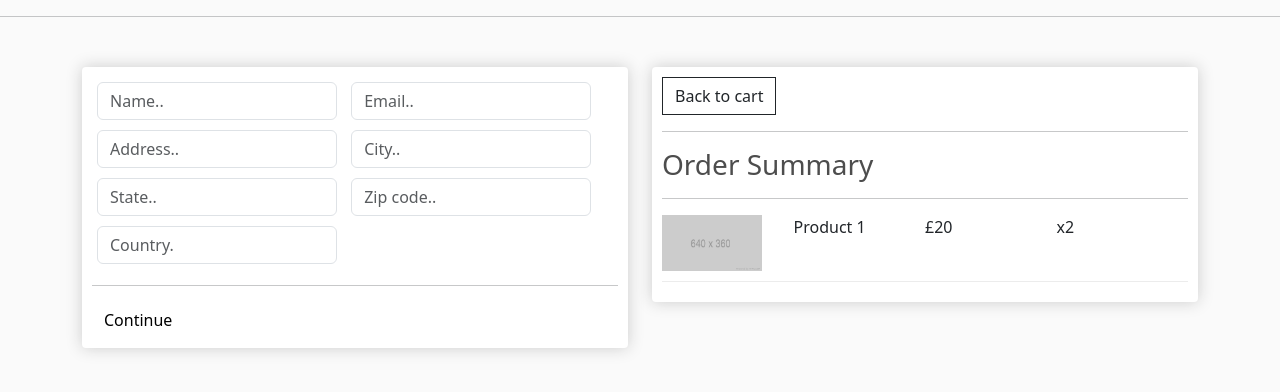
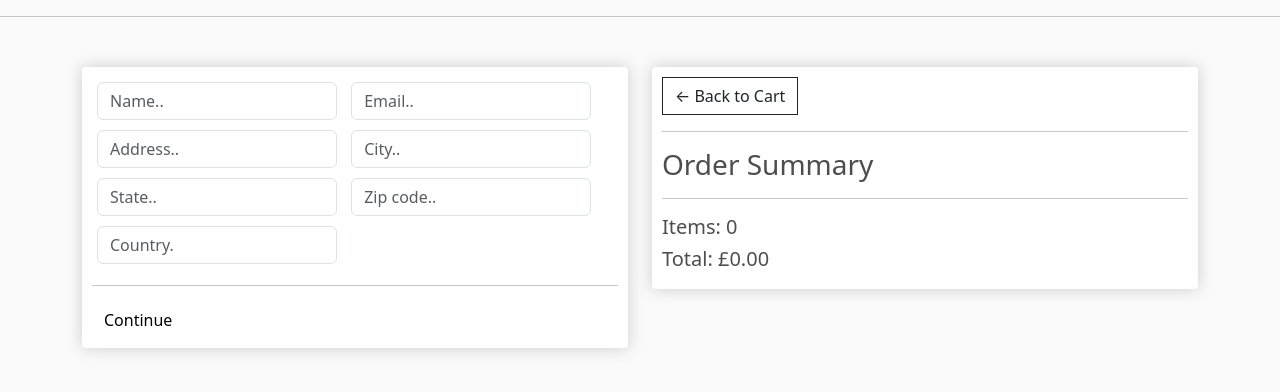
Before and after one commit to itzrossyo/DjangoEcommerceSite, a Django app: page /checkout/ in a window 1280 px wide. Shown: the part 57-449 px from the top of the page. Run offline with Django 5.2, Linux system fonts and the light colour scheme.

Commit message:
able to now see and render out to checkout with correct information what was in the cart

```diff
--- a/ecommerce/store/templates/store/Cart.html
+++ b/ecommerce/store/templates/store/Cart.html
@@ -11,8 +11,8 @@
 				<br>
 				<table class="table">
 					<tr>
-						<th><h5>Items: <strong>2</strong></h5></th>
-						<th><h5>Total:<strong> £32</strong></h5></th>
+						<th><h5>Items: <strong>{{order.get_cart_items}}</strong></h5></th>
+						<th><h5>Total:<strong>£{{order.get_cart_total|floatformat:2}}</strong></h5></th>
 						<th>
 							<a  style="float:right; margin:5px;" class="btn btn-success" href="{% url 'checkout' %}">Checkout</a>
 						</th>
--- a/ecommerce/store/templates/store/Checkout.html
+++ b/ecommerce/store/templates/store/Checkout.html
@@ -46,17 +46,20 @@
 
     <div class="col-lg-6">
         <div class="box-element">
-            <a href="{% url 'cart' %}" class="btn btn-outline-dark">Back to cart</a>
+            <a class="btn btn-outline-dark" href="{% url 'cart' %}">&#x2190; Back to Cart</a>
             <hr>
             <h3>Order Summary</h3>
             <hr>
+            {% for item in items %}
             <div class="cart-row">
-                <div style="flex:2"><img class="row-image" src="{%static 'images/placeholder.png'%}" alt=""></div>
-                <div style="flex:2"><p>Product 1
-                    <p></div>
-                <div style="flex:2"><p>£20</p></div>
-                <div style="flex:2"><p>x2</p></div>
+                <div style="flex:2"><img class="row-image" src="{{item.product.imageURL}}"></div>
+                <div style="flex:2"><p>{{item.product.name}}</p></div>
+                <div style="flex:1"><p>£{{item.product.price|floatformat:2}}</p></div>
+                <div style="flex:1"><p>x{{item.quantity}}</p></div>
             </div>
+            {% endfor %}
+            <h5>Items: {{order.get_cart_items}}</h5>
+            <h5>Total: £{{order.get_cart_total|floatformat:2}}</h5>
         </div>
     </div>
 </div>
--- a/ecommerce/store/views.py
+++ b/ecommerce/store/views.py
@@ -21,10 +21,20 @@ def cart(request):
     else:
         # Create empty cart for now for non-logged in user
         items = []
-    context = {'items': items}
+        order = {'get_cart_total': 0, 'get_cart_items': 0}
+    context = {'items': items, 'order': order}
     return render(request, 'store/cart.html', context)
 
 
 def checkout(request):
-    context = {}
+    if request.user.is_authenticated:
+        customer = request.user.customer
+        order, created = Order.objects.get_or_create(customer=customer, complete=False)
+        items = order.orderitem_set.all()
+    else:
+        # Create empty cart for now for non-logged in user
+        items = []
+        order = {'get_cart_total': 0, 'get_cart_items': 0}
+
+    context = {'items': items, 'order': order}
     return render(request, 'store/checkout.html', context)
```
